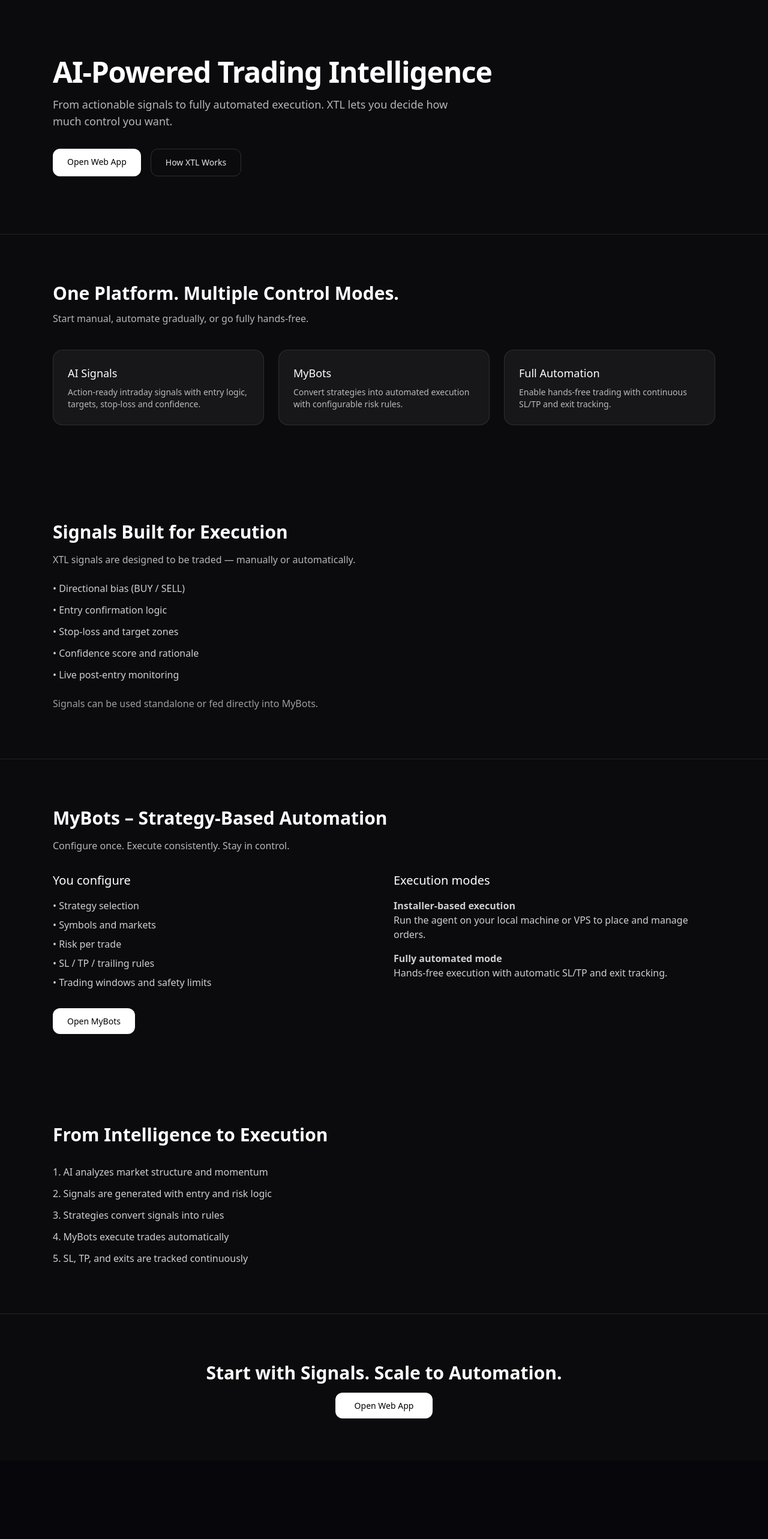
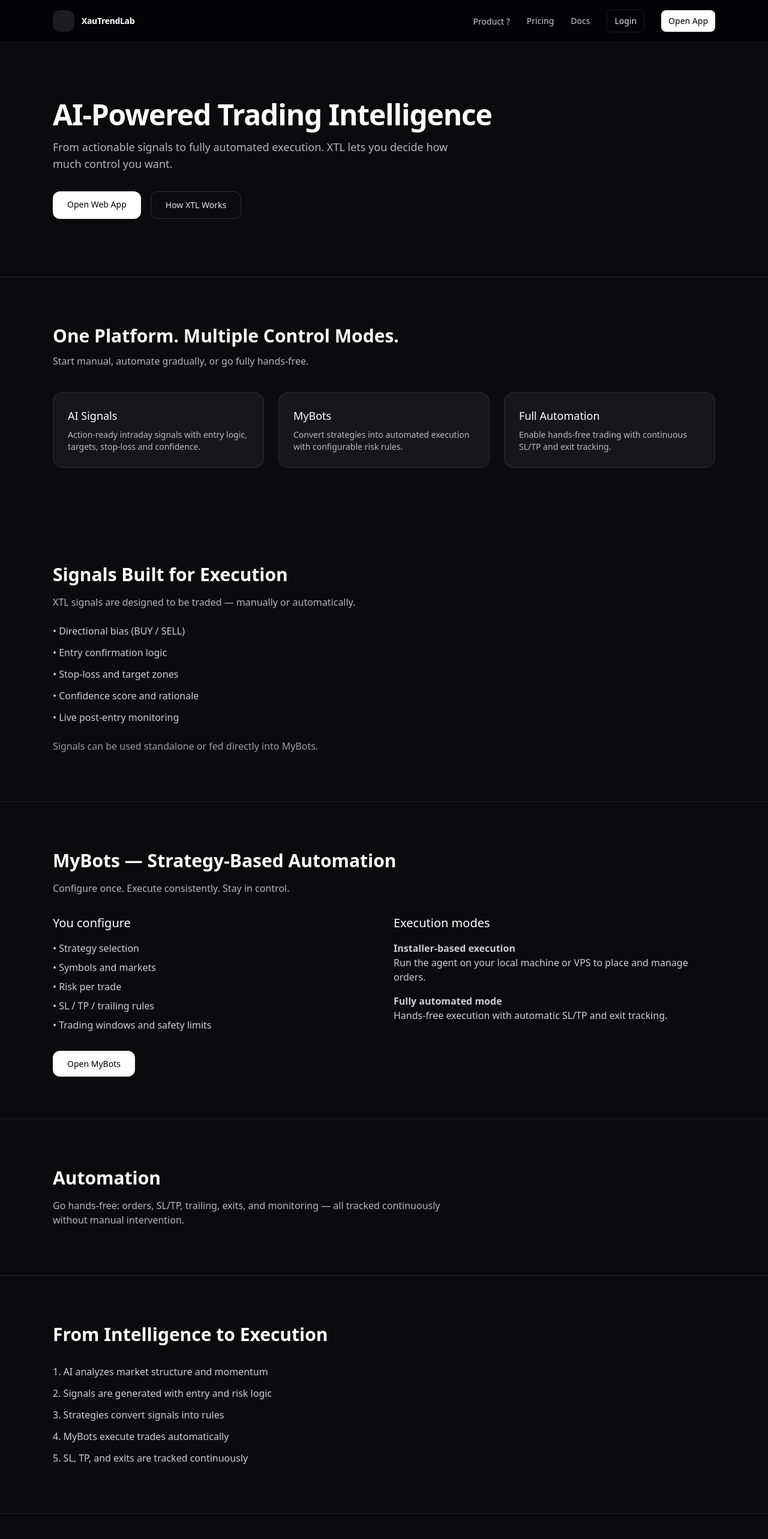
Before and after one commit to TomHit/xtl-marketing-site, a Next.js app: page / in a window 1280 px wide. Shown: the top 2566 px of the page at 60% size. Before the commit the page ends 2435 px from the top, so only its background shows below. Built offline with nearby package versions, Linux system fonts and the light colour scheme.

Commit message:
updated index file code

```diff
--- /dev/null
+++ b/components/SiteHeader.tsx
@@ -0,0 +1,127 @@
+import React, { useState } from "react";
+
+const NAV = [
+  {
+    label: "Product",
+    items: [
+      { label: "Overview", href: "/#product" },
+      { label: "Signals", href: "/#signals" },
+      { label: "MyBots", href: "/#mybots" },
+      { label: "Automation", href: "/#automation" },
+    ],
+  },
+  { label: "Pricing", href: "/#pricing" },
+  { label: "Docs", href: "https://app.xautrendlab.com/docs" },
+];
+
+export default function SiteHeader() {
+  const [open, setOpen] = useState(false);
+  const [prodOpen, setProdOpen] = useState(false);
+
+  return (
+    <header className="sticky top-0 z-50 border-b border-white/10 bg-black/50 backdrop-blur">
+      <div className="mx-auto flex max-w-6xl items-center justify-between px-6 py-4">
+        <a href="/" className="flex items-center gap-3">
+          <div className="h-9 w-9 rounded-xl bg-white/10" />
+          <div className="text-sm font-semibold tracking-tight text-white">XauTrendLab</div>
+        </a>
+
+        {/* Desktop */}
+        <nav className="hidden items-center gap-7 md:flex">
+          <div className="relative">
+            <button
+              onClick={() => setProdOpen((v) => !v)}
+              className="text-sm text-white/80 hover:text-white"
+            >
+              Product ?
+            </button>
+            {prodOpen && (
+              <div className="absolute right-0 mt-3 w-52 rounded-xl border border-white/10 bg-black/90 p-2 shadow-xl">
+                {NAV[0].items!.map((x) => (
+                  <a
+                    key={x.href}
+                    href={x.href}
+                    className="block rounded-lg px-3 py-2 text-sm text-white/80 hover:bg-white/10 hover:text-white"
+                  >
+                    {x.label}
+                  </a>
+                ))}
+              </div>
+            )}
+          </div>
+
+          <a className="text-sm text-white/80 hover:text-white" href={NAV[1].href as string}>
+            Pricing
+          </a>
+          <a className="text-sm text-white/80 hover:text-white" href={NAV[2].href as string}>
+            Docs
+          </a>
+
+          <a
+            href="https://app.xautrendlab.com/login"
+            className="rounded-lg border border-white/10 px-3 py-2 text-sm text-white/90 hover:border-white/20 hover:bg-white/5"
+          >
+            Login
+          </a>
+
+          <a
+            href="https://app.xautrendlab.com"
+            className="rounded-lg bg-white px-3 py-2 text-sm font-medium text-black hover:bg-white/90"
+          >
+            Open App
+          </a>
+        </nav>
+
+        {/* Mobile button */}
+        <button
+          className="rounded-lg border border-white/10 px-3 py-2 text-sm text-white/90 md:hidden"
+          onClick={() => setOpen((v) => !v)}
+        >
+          Menu
+        </button>
+      </div>
+
+      {/* Mobile panel */}
+      {open && (
+        <div className="md:hidden border-t border-white/10 bg-black/80 backdrop-blur">
+          <div className="mx-auto max-w-6xl px-6 py-4 space-y-2">
+            <div className="text-xs uppercase tracking-wider text-white/50">Product</div>
+            <div className="grid grid-cols-2 gap-2">
+              {NAV[0].items!.map((x) => (
+                <a
+                  key={x.href}
+                  href={x.href}
+                  className="rounded-lg border border-white/10 px-3 py-2 text-sm text-white/85 hover:bg-white/5"
+                >
+                  {x.label}
+                </a>
+              ))}
+            </div>
+
+            <a className="block rounded-lg border border-white/10 px-3 py-2 text-sm text-white/85" href={NAV[1].href as string}>
+              Pricing
+            </a>
+            <a className="block rounded-lg border border-white/10 px-3 py-2 text-sm text-white/85" href={NAV[2].href as string}>
+              Docs
+            </a>
+
+            <div className="flex gap-2 pt-2">
+              <a
+                href="https://app.xautrendlab.com/login"
+                className="flex-1 rounded-lg border border-white/10 px-3 py-2 text-center text-sm text-white/90"
+              >
+                Login
+              </a>
+              <a
+                href="https://app.xautrendlab.com"
+                className="flex-1 rounded-lg bg-white px-3 py-2 text-center text-sm font-medium text-black"
+              >
+                Open App
+              </a>
+            </div>
+          </div>
+        </div>
+      )}
+    </header>
+  );
+}
--- a/pages/index.tsx
+++ b/pages/index.tsx
@@ -1,4 +1,5 @@
 import Head from "next/head";
+import SiteHeader from "../components/SiteHeader";
 
 const APP_ORIGIN = "https://app.xautrendlab.com"; // change if needed
 
@@ -6,12 +7,14 @@
   return (
     <>
       <Head>
-        <title>XTL – Trading Intelligence Platform</title>
+        <title>XTL — Trading Intelligence Platform</title>
         <meta
           name="description"
           content="XTL is an AI-powered trading intelligence platform. Trade with signals, automate strategies using MyBots, or run fully hands-free execution."
         />
       </Head>
+
+      <SiteHeader />
 
       <main className="min-h-screen bg-[#0b0b0e] text-white">
         {/* HERO */}
@@ -20,8 +23,8 @@
             AI-Powered Trading Intelligence
           </h1>
           <p className="mt-4 max-w-2xl text-lg text-white/70">
-            From actionable signals to fully automated execution.
-            XTL lets you decide how much control you want.
+            From actionable signals to fully automated execution. XTL lets you
+            decide how much control you want.
           </p>
 
           <div className="mt-8 flex flex-col gap-4 sm:flex-row">
@@ -40,8 +43,8 @@
           </div>
         </section>
 
-        {/* CONTROL SPECTRUM */}
-        <section className="border-t border-white/10 py-20">
+        {/* PRODUCT / OVERVIEW */}
+        <section id="product" className="border-t border-white/10 py-20">
           <div className="mx-auto max-w-6xl px-6">
             <h2 className="text-3xl font-semibold">
               One Platform. Multiple Control Modes.
@@ -68,11 +71,9 @@
         </section>
 
         {/* SIGNALS */}
-        <section className="py-20">
+        <section id="signals" className="py-20">
           <div className="mx-auto max-w-6xl px-6">
-            <h2 className="text-3xl font-semibold">
-              Signals Built for Execution
-            </h2>
+            <h2 className="text-3xl font-semibold">Signals Built for Execution</h2>
             <p className="mt-4 max-w-2xl text-white/70">
               XTL signals are designed to be traded — manually or automatically.
             </p>
@@ -92,10 +93,10 @@
         </section>
 
         {/* MYBOTS */}
-        <section className="border-t border-white/10 py-20">
+        <section id="mybots" className="border-t border-white/10 py-20">
           <div className="mx-auto max-w-6xl px-6">
             <h2 className="text-3xl font-semibold">
-              MyBots – Strategy-Based Automation
+              MyBots — Strategy-Based Automation
             </h2>
             <p className="mt-4 max-w-2xl text-white/70">
               Configure once. Execute consistently. Stay in control.
@@ -117,11 +118,14 @@
                 <h3 className="text-xl font-medium">Execution modes</h3>
                 <ul className="mt-4 space-y-4 text-white/80">
                   <li>
-                    <strong>Installer-based execution</strong><br />
-                    Run the agent on your local machine or VPS to place and manage orders.
+                    <strong>Installer-based execution</strong>
+                    <br />
+                    Run the agent on your local machine or VPS to place and
+                    manage orders.
                   </li>
                   <li>
-                    <strong>Fully automated mode</strong><br />
+                    <strong>Fully automated mode</strong>
+                    <br />
                     Hands-free execution with automatic SL/TP and exit tracking.
                   </li>
                 </ul>
@@ -139,12 +143,21 @@
           </div>
         </section>
 
+        {/* AUTOMATION */}
+        <section id="automation" className="border-t border-white/10 py-20">
+          <div className="mx-auto max-w-6xl px-6">
+            <h2 className="text-3xl font-semibold">Automation</h2>
+            <p className="mt-4 max-w-2xl text-white/70">
+              Go hands-free: orders, SL/TP, trailing, exits, and monitoring — all
+              tracked continuously without manual intervention.
+            </p>
+          </div>
+        </section>
+
         {/* HOW IT WORKS */}
-        <section id="how" className="py-20">
+        <section id="how" className="border-t border-white/10 py-20">
           <div className="mx-auto max-w-6xl px-6">
-            <h2 className="text-3xl font-semibold">
-              From Intelligence to Execution
-            </h2>
+            <h2 className="text-3xl font-semibold">From Intelligence to Execution</h2>
 
             <ol className="mt-8 space-y-3 text-white/80">
               <li>1. AI analyzes market structure and momentum</li>
@@ -153,6 +166,16 @@
               <li>4. MyBots execute trades automatically</li>
               <li>5. SL, TP, and exits are tracked continuously</li>
             </ol>
+          </div>
+        </section>
+
+        {/* PRICING */}
+        <section id="pricing" className="border-t border-white/10 py-20">
+          <div className="mx-auto max-w-6xl px-6">
+            <h2 className="text-3xl font-semibold">Pricing</h2>
+            <p className="mt-4 max-w-2xl text-white/70">
+              Coming soon. (We’ll keep the marketing site public; installer downloads will be inside the app after login.)
+            </p>
           </div>
         </section>
 
```
